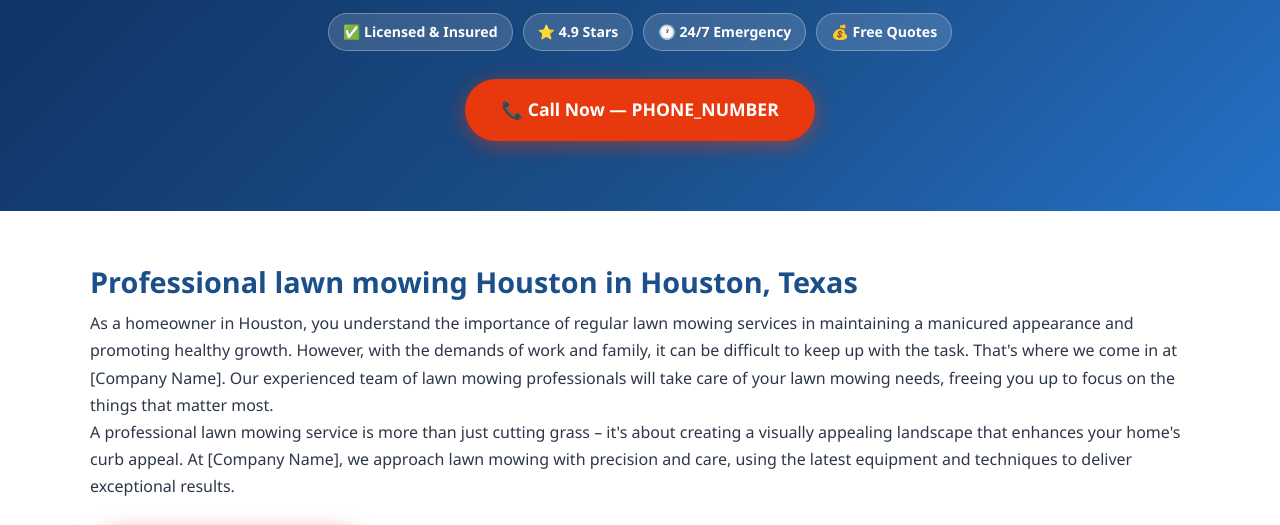
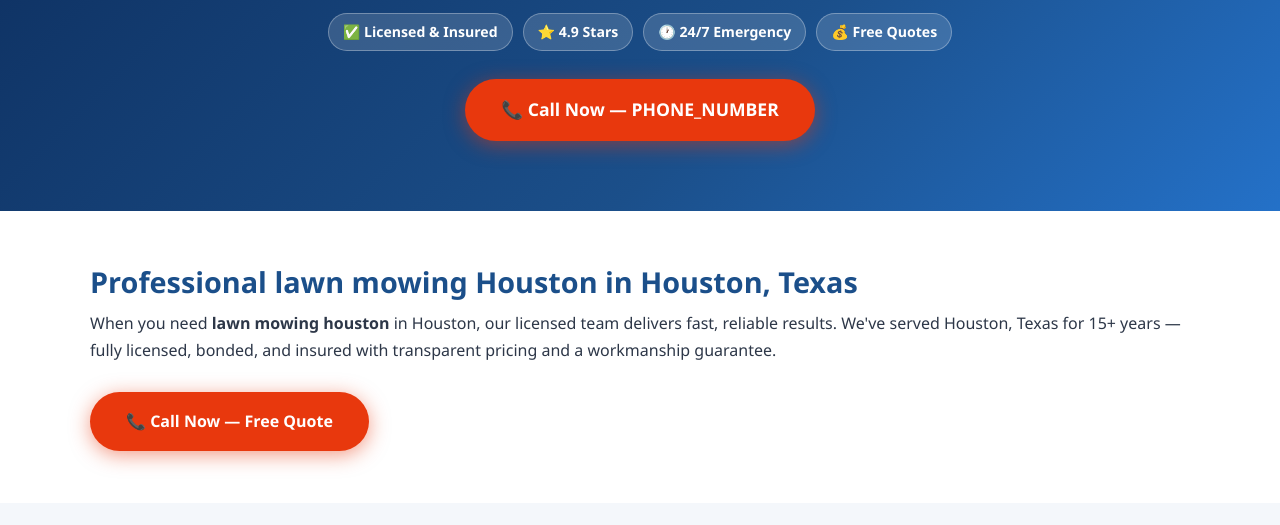
Before and after one commit to leadsmartaffiliate/landscaping-service-houston-tx, a plain HTML site: page lawn-mowing/index.html in a window 1280 px wide. Shown: the part 235-760 px from the top of the page. Drawn offline with Linux system fonts and the light colour scheme.

Commit message:
Update lawn-mowing/index.html

```diff
--- a/lawn-mowing/index.html
+++ b/lawn-mowing/index.html
@@ -170,8 +170,7 @@ footer{background:var(--dark);color:#c9d1e0;padding:40px 20px 20px}
 <section aria-labelledby="sub-intro-heading">
   <div class="section-inner">
     <h2 id="sub-intro-heading">Professional lawn mowing Houston in Houston, Texas</h2>
-    <p>As a homeowner in Houston, you understand the importance of regular lawn mowing services in maintaining a manicured appearance and promoting healthy growth. However, with the demands of work and family, it can be difficult to keep up with the task. That's where we come in at [Company Name]. Our experienced team of lawn mowing professionals will take care of your lawn mowing needs, freeing you up to focus on the things that matter most.</p>
-<p>A professional lawn mowing service is more than just cutting grass – it's about creating a visually appealing landscape that enhances your home's curb appeal. At [Company Name], we approach lawn mowing with precision and care, using the latest equipment and techniques to deliver exceptional results.</p>
+    <p>When you need <strong>lawn mowing houston</strong> in Houston, our licensed team delivers fast, reliable results. We've served Houston, Texas for 15+ years — fully licensed, bonded, and insured with transparent pricing and a workmanship guarantee.</p>
     <br>
     <a href="tel:PHONE_NUMBER" class="btn-call" style="font-size:1em"
        aria-label="Call now for lawn mowing Houston in Houston">📞 Call Now — Free Quote</a>
```
